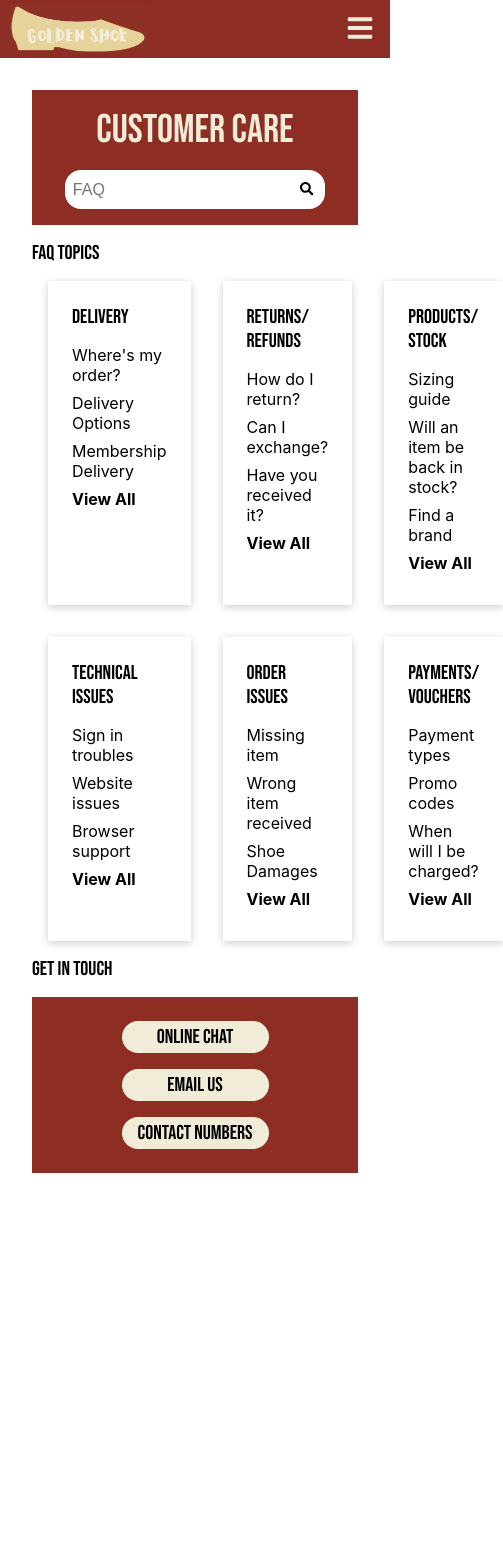
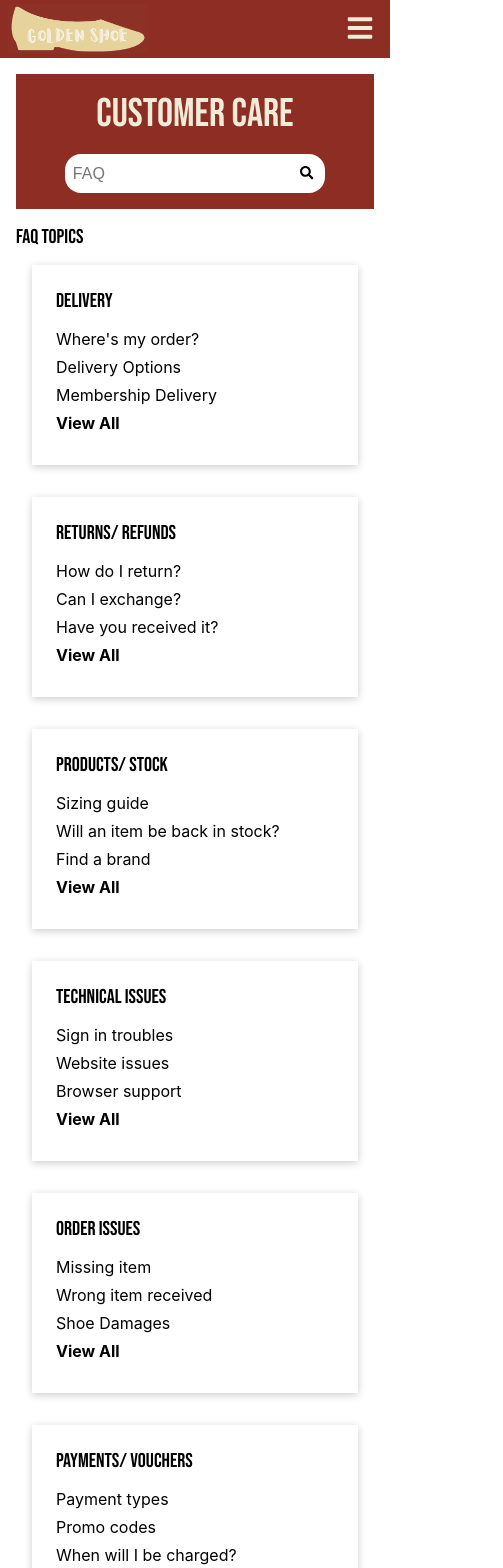
Before and after one commit to patchinator/golden_shoe, a Next.js app: page /contact in a window 390 px wide. Shown: the top 1568 px of the page, 503 px wide, since content can reach past the window. Before the commit the page ends 1205 px from the top, so only its background shows below. Built offline with nearby package versions, Linux system fonts and the light colour scheme; a web font is replaced by a local one.

Commit message:
added media queries for contact page

```diff
--- a/components/Contact/ContactCards.module.scss
+++ b/components/Contact/ContactCards.module.scss
@@ -1,6 +1,16 @@
+@import "../../styles/media.scss";
+
 .cards_container {
   display: grid;
   grid-template-columns: 1fr 1fr 1fr;
+
+  @media screen and (max-width: $tablet) {
+    grid-template-columns: 1fr 1fr;
+  }
+
+  @media screen and (max-width: $phone) {
+    grid-template-columns: 1fr;
+  }
 }
 
 .cards_header {
--- a/components/Contact/ContactUs.module.scss
+++ b/components/Contact/ContactUs.module.scss
@@ -15,8 +15,6 @@
     flex-direction: column;
     justify-content: center;
     align-items: center;
-    margin-left: 25%;
-    margin-right: 25%;
 
     .contact_link {
       cursor: pointer;
@@ -27,8 +25,9 @@
       font-size: 20px;
       font-family: "Bebas Neue", cursive;
       border-radius: 1rem;
-      padding: 0.25rem;
+      padding: 0.5rem;
       transition: 100ms ease-in;
+      width: 20rem;
 
       &:hover {
         background: white;
--- a/pages/contact.module.scss
+++ b/pages/contact.module.scss
@@ -1,3 +1,9 @@
+@import "../styles/media.scss";
+
 .container {
   margin: 2rem;
+
+  @media screen and (max-width: $phone) {
+    margin: 1rem;
+  }
 }
--- a/styles/media.scss
+++ b/styles/media.scss
@@ -1 +1,2 @@
 $phone: 600px;
+$tablet: 992px;
```
